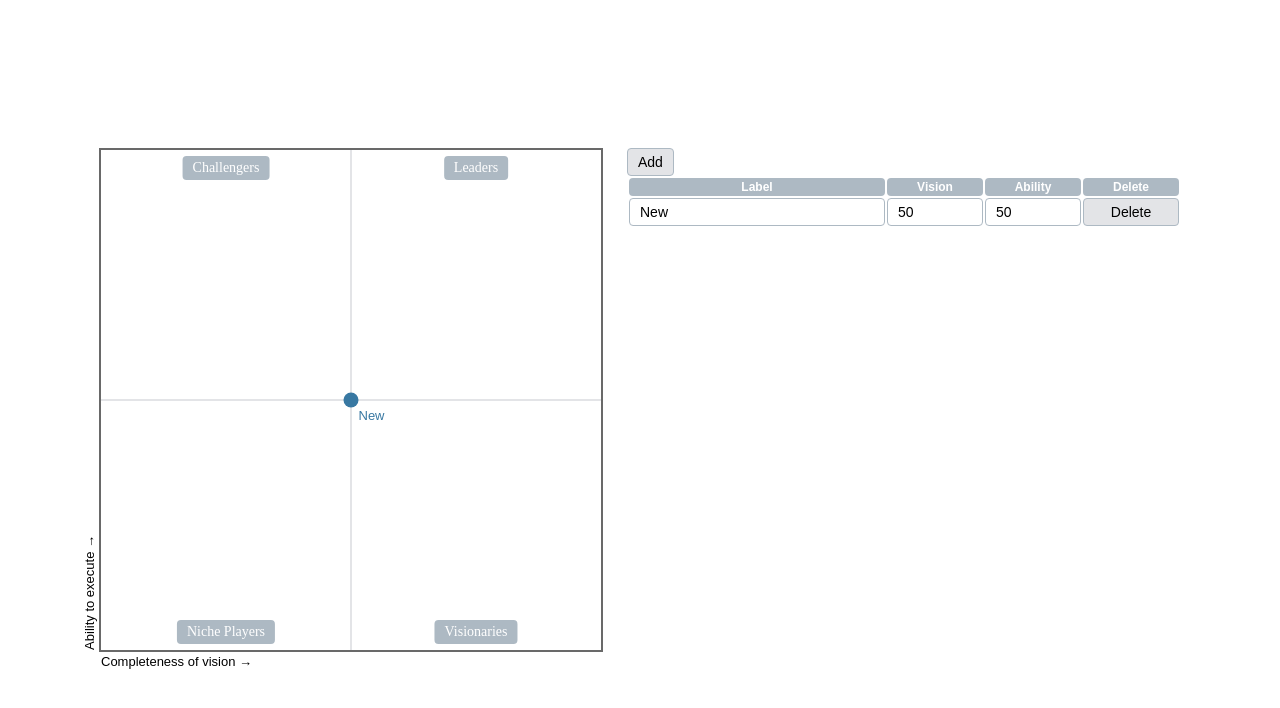
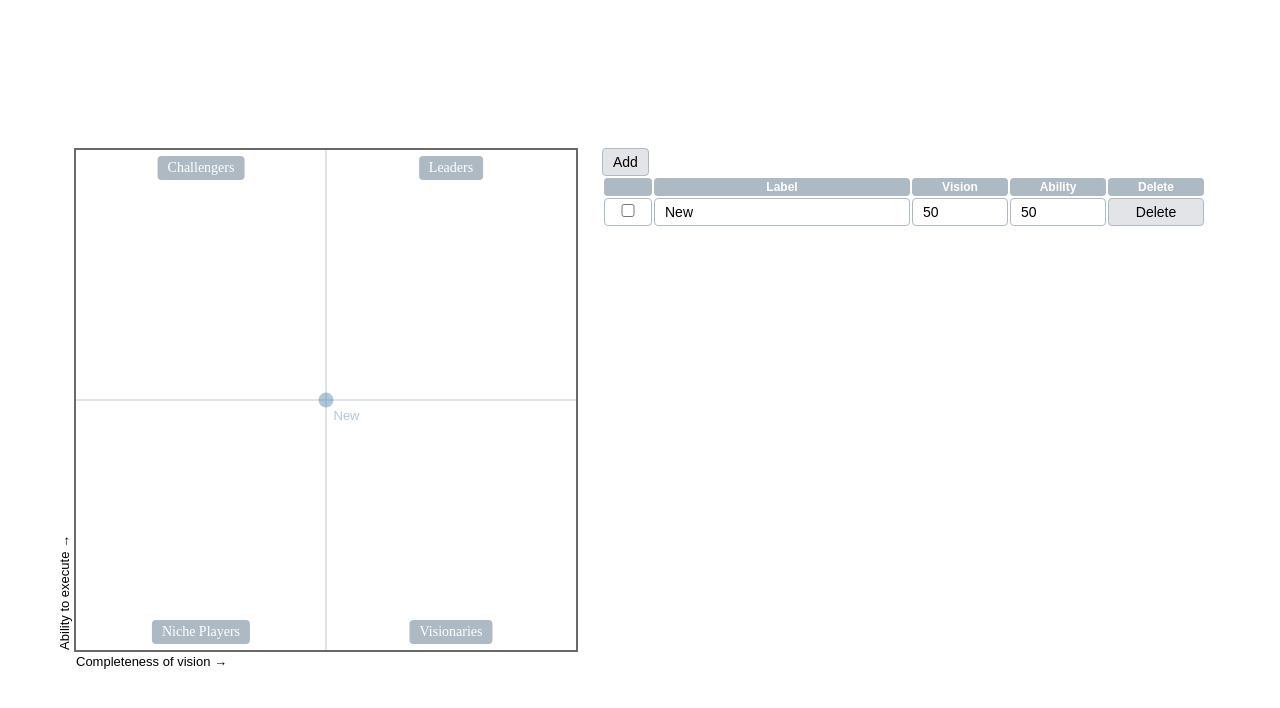
Before and after one commit to aykutulis/magic-quadrant, a React (Create React App) app: page / in a window 1280 px wide. Both pictures are taken after a click on the button "Add". Shown: the top 708 px of the page. Built offline with nearby package versions, Linux system fonts and the light colour scheme.

Commit message:
Checkbox functionality added

```diff
--- a/src/components/Chart/components/Point/index.tsx
+++ b/src/components/Chart/components/Point/index.tsx
@@ -23,7 +23,7 @@ const Point: React.FC<CompanyProps> = ({ company }) => {
 
   return (
     <Container
-      style={{ bottom: `${company.ability}%`, left: `${company.vision}%` }}
+      style={{ bottom: `${company.ability}%`, left: `${company.vision}%`, opacity: company.checked ? '1' : '0.4' }}
       draggable
       onDrag={handleDrag}
       onDragOver={(e) => e.preventDefault()}
--- a/src/components/Table/components/TableItem/index.tsx
+++ b/src/components/Table/components/TableItem/index.tsx
@@ -18,11 +18,25 @@ const TableItem: React.FC<TableItemProps> = ({ company }) => {
   };
 
   const handleChange = (e: React.ChangeEvent<HTMLInputElement>) => {
+    if (e.target.name === 'checkbox') {
+      dispatch({ type: ActionTypes.updateCompany, payload: { ...company, checked: !company.checked } });
+      return;
+    }
+
     dispatch({ type: ActionTypes.updateCompany, payload: { ...company, [e.target.name]: e.target.value } });
   };
 
   return (
     <tr>
+      <TableCell>
+        <input
+          type='checkbox'
+          checked={company.checked}
+          name='checkbox'
+          value={company.label}
+          onChange={handleChange}
+        />
+      </TableCell>
       <TableCell>
         <input type='text' name='label' value={company.label} onChange={handleChange} />
       </TableCell>
--- a/src/components/Table/index.tsx
+++ b/src/components/Table/index.tsx
@@ -16,6 +16,7 @@ const Table: React.FC = () => {
       label: 'New',
       vision: 50,
       ability: 50,
+      checked: false,
     };
 
     dispatch({ type: ActionTypes.addCompany, payload: newCompany });
@@ -27,6 +28,7 @@ const Table: React.FC = () => {
       <table>
         <thead>
           <tr>
+            <TableHeader width='3rem'></TableHeader>
             <TableHeader width='16rem'>Label</TableHeader>
             <TableHeader>Vision</TableHeader>
             <TableHeader>Ability</TableHeader>
--- a/src/store/reducer.ts
+++ b/src/store/reducer.ts
@@ -3,6 +3,7 @@ export interface Company {
   label: string;
   vision: number;
   ability: number;
+  checked?: boolean;
 }
 
 export const initialState: Company[] = JSON.parse(localStorage.getItem('companies') || '[]');
```
